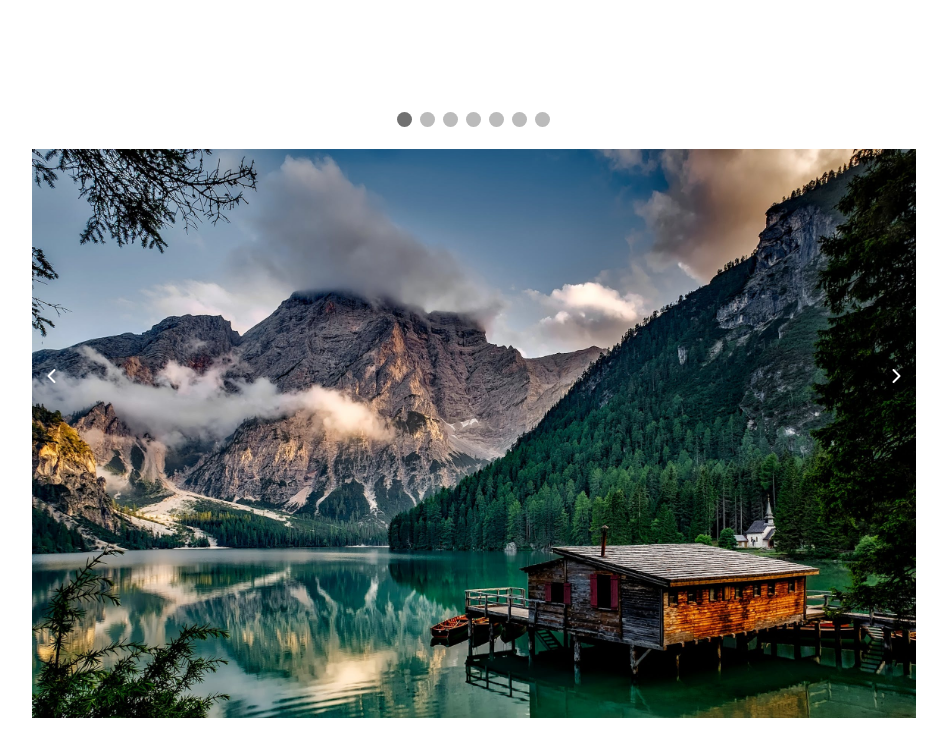
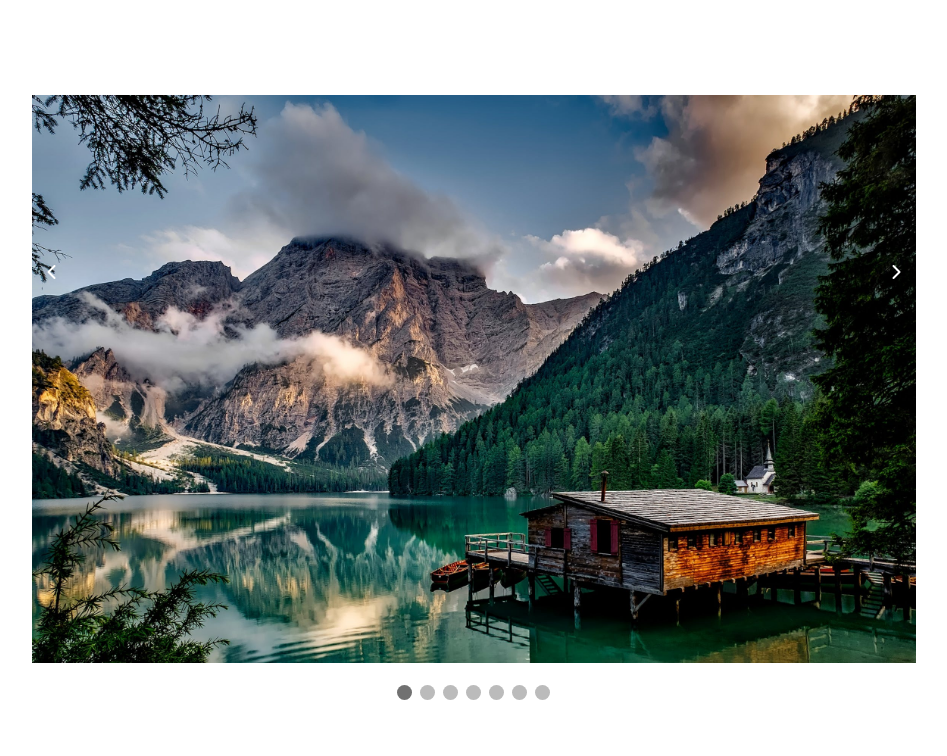
Before and after one commit to Darya-STRONG/Image-Carousel, a plain HTML site: page index.html in a window 1280 px wide. Shown: the whole page, without its empty margins (166-1113 px from the left). Drawn offline with Linux system fonts and the light colour scheme.

Commit message:
repositioning points

```diff
--- a/index.html
+++ b/index.html
@@ -16,6 +16,8 @@
             align-items: center;
             flex-direction: column;
             position: relative;
+            flex-direction: column-reverse;
+
         }
         .image {
             display: none;
@@ -23,7 +25,7 @@
         #prev {
             position: absolute;
             color: white;
-            top: 43%;
+            top: 30%;
             left: 0;
             cursor: pointer;
             padding: 16px;
@@ -36,7 +38,7 @@
         #next {
             position: absolute;
             color: white;
-            top: 43%;
+            top: 30%;
             right: 0;
             cursor: pointer;
             padding: 16px;
```
